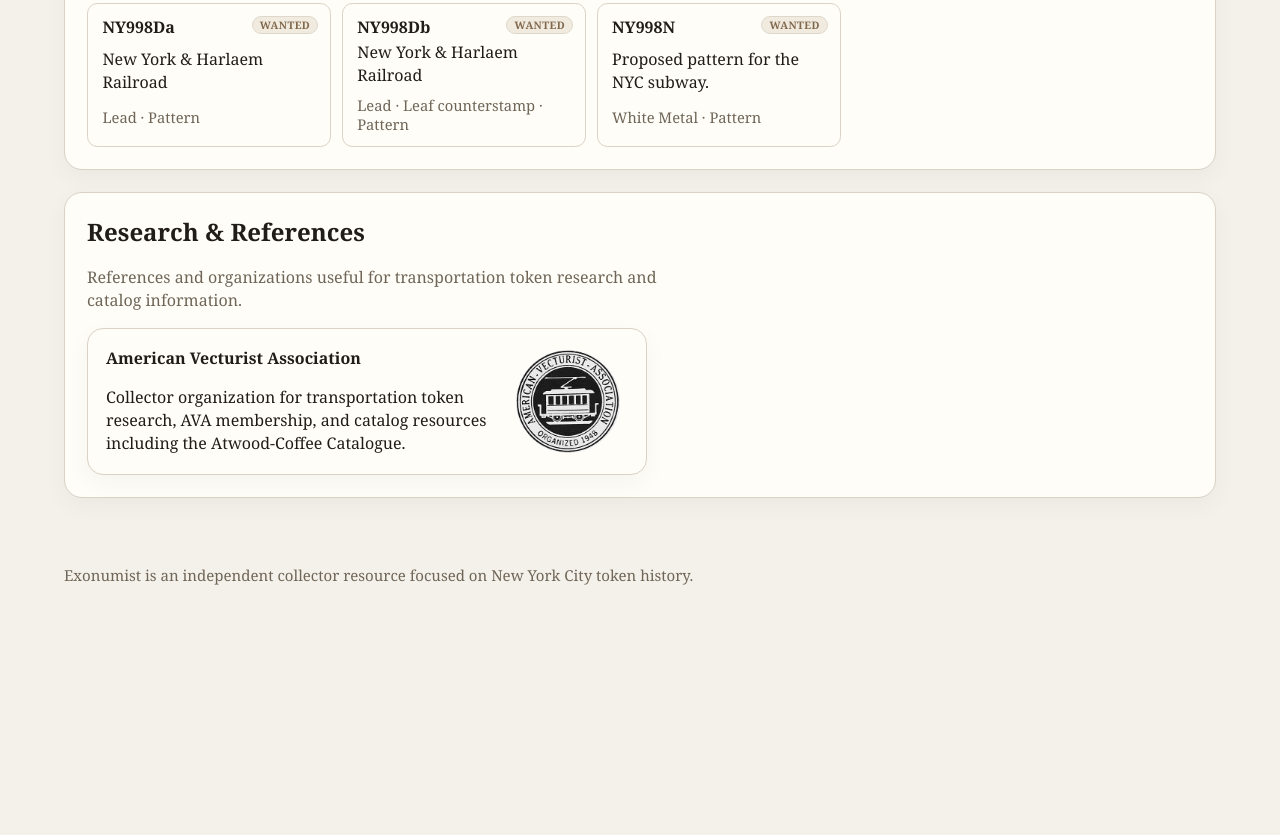
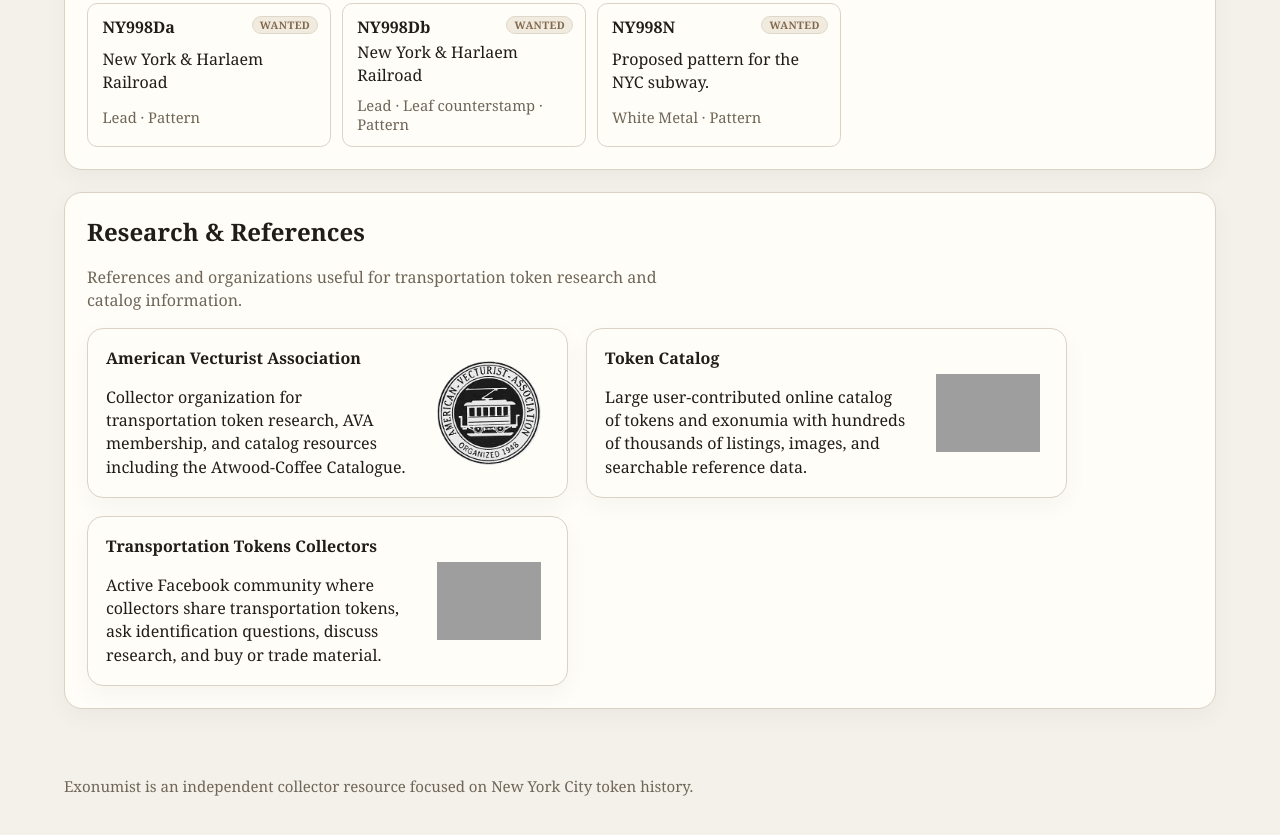
Before and after one commit to kellysbakery/exonumist, an Eleventy site: page src/about.njk in a window 1280 px wide. Shown: the part 1132-1967 px from the top of the page. Before the commit the page ends 1758 px from the top, so only its background shows below. Built offline with nearby package versions, Linux system fonts and the light colour scheme; Eleventy itself is replaced by a stand-in of ours; files that its build step writes are made by us from their sources; grey boxes are pictures that could not be loaded.

Commit message:
added new resources, styling for resources

```diff
--- a/src/_data/resources.json
+++ b/src/_data/resources.json
@@ -3,9 +3,27 @@
     "id": "ava",
     "title": "American Vecturist Association",
     "text": "Collector organization for transportation token research, AVA membership, and catalog resources including the Atwood-Coffee Catalogue.",
-    "urlRef": "ava.homeUrl",
-    "image": "/assets/images/token/ava-logo.png",
+    "urlRef": "https://www.vecturist.com",
+    "image": "/assets/images/resources/ava-logo.png",
     "pub": true,
     "order": 1
+  },
+  {
+    "id": "tokencatalog",
+    "title": "Token Catalog",
+    "text": "Large user-contributed online catalog of tokens and exonumia with hundreds of thousands of listings, images, and searchable reference data.",
+    "urlRef": "https://www.tokencatalog.com",
+    "image": "/assets/images/resources/tokencatalog.png",
+    "pub": true,
+    "order": 2
+  },
+  {
+    "id": "facebook-transportation-tokens",
+    "title": "Transportation Tokens Collectors",
+    "text": "Active Facebook community where collectors share transportation tokens, ask identification questions, discuss research, and buy or trade material.",
+    "urlRef": "https://www.facebook.com/groups/transportationtokens/",
+    "image": "/assets/images/resources/facebook-transportation-tokens.png",
+    "pub": true,
+    "order": 3
   }
 ]
--- a/src/assets/css/site.css
+++ b/src/assets/css/site.css
@@ -146,8 +146,9 @@ h2 {
 
 .grid-narrow {
   display: grid;
-  grid-template-columns: minmax(0, 560px);
+  grid-template-columns: repeat(2, minmax(0, 1fr));
   gap: 18px;
+  max-width: 980px;
 }
 
 .card,
@@ -1312,6 +1313,10 @@ h2 {
     padding: 8px 12px;
   }
 
+  .grid-narrow {
+    grid-template-columns: 1fr;
+  }
+
   .nav {
     gap: 10px 14px;
     font-size: 0.88rem;
--- a/src/index.njk
+++ b/src/index.njk
@@ -9,7 +9,7 @@ title: Keith's NYC Transit Token Collection
       <div class="hero-branding">
         <img
           class="hero-logo"
-          src="/assets/images/token/exonumist-banner.png"
+          src="/assets/images/site/exonumist-banner.png"
           alt="Exonumist.com token logo banner" />
       </div>
 
```
Also changed, not shown: .eleventy.js, src/assets/images/resources/ava-logo.png (renamed from src/assets/images/token/ava-logo.png), src/assets/images/thumb/ava-logo.webp (deleted), 2 other files.
